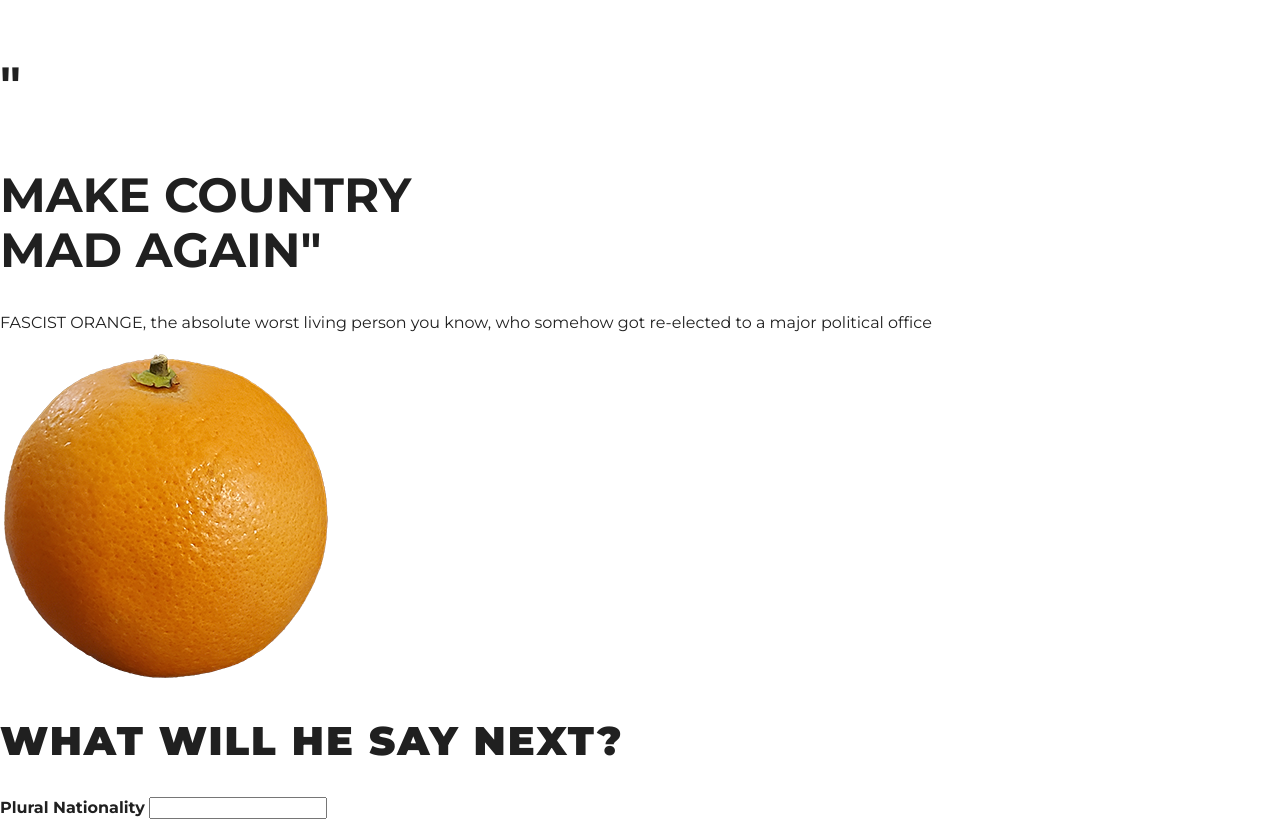
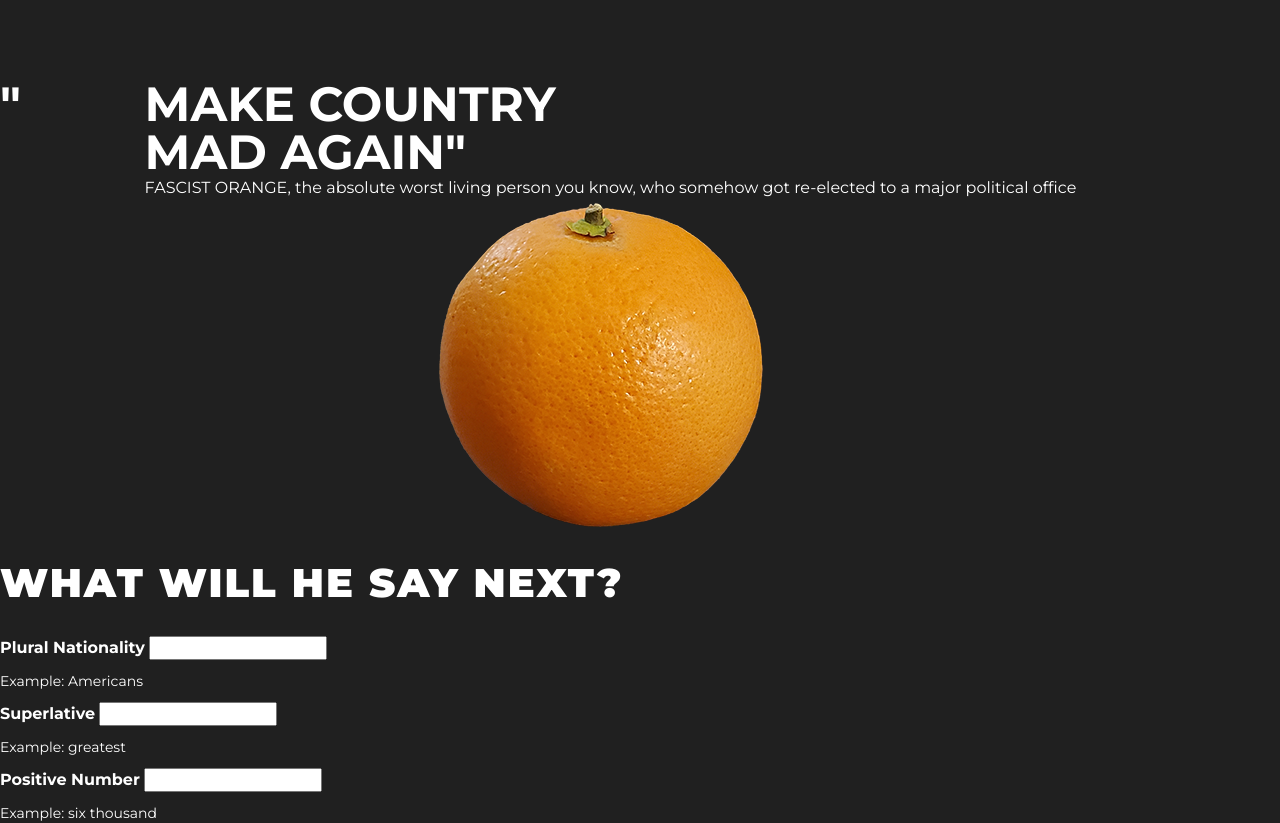
Before and after one commit to jessmcpeak/des157a, a plain HTML site: page madlibs/v1/index.html in a window 1280 px wide. Shown: the top 823 px of the page. Drawn offline with nearby package versions, Linux system fonts and the light colour scheme; files whose address does not match are found by name.

Commit message:
header layout

```diff
--- a/madlibs/v1/index.html
+++ b/madlibs/v1/index.html
@@ -28,7 +28,7 @@
         <header>
             <p class="firstQuote">"</p>
             <h1>MAKE <b>COUNTRY</b><br>MAD AGAIN"</h1>
-            <p>FASCIST ORANGE, the absolute worst living person you know, who somehow got re-elected to a major political office</p>
+            <p id="blurb">FASCIST ORANGE, the absolute worst living person you know, who somehow got re-elected to a major political office</p>
             <img alt="An orange" src="images/orange-transparent.png">
         </header>
 
--- a/madlibs/v1/styles.css
+++ b/madlibs/v1/styles.css
@@ -4,7 +4,15 @@
 
 body {
     font-family: "Montserrat";
-    color: #202020;
+    color: #fff;
+    background-color: #202020;
+}
+
+
+/* TYPOGRAPHY */
+
+h1, h1 b, #sitePageForm header .firstQuote, h2, h3, h3 b, #sitePageResults article .firstQuote, button, input, label, .hint {
+    line-height: 100%;
 }
 
 h1, h1 b, #sitePageForm header .firstQuote {
@@ -63,4 +71,53 @@ input {
 }
 */
 
-@media screen and (min-width: 800px) {}
+
+/* MOBILE LAYOUT */
+
+#sitePageForm header {
+    display: grid;
+    margin-top: 5em;
+}
+
+#sitePageForm header .firstQuote {
+    grid-row-start: 1;
+    grid-row-end: 3;
+    grid-column-start: 1;
+    grid-column-end: 2;
+    margin: 0;
+}
+
+#sitePageForm header h1 {
+    grid-row-start: 1;
+    grid-row-end: 2;
+    grid-column-start: 2;
+    grid-column-end: 3;
+    margin: 0;
+}
+
+#sitePageForm header #blurb {
+    grid-row-start: 2;
+    grid-row-end: 3;
+    grid-column-start: 2;
+    grid-column-end: 3;
+    margin: 0;
+}
+
+#sitePageForm header img {
+    grid-row-start: 3;
+    grid-row-end: 4;
+    grid-column-start: 1;
+    grid-column-end: 3;
+    place-self: center;
+    margin: 0;
+}
+
+
+/* DESKTOP LAYOUT */
+
+@media screen and (min-width: 800px) {
+    #sitePageForm, #sitePageResults {
+        width: 1200px;
+        height: 750px;
+    }
+}
```
